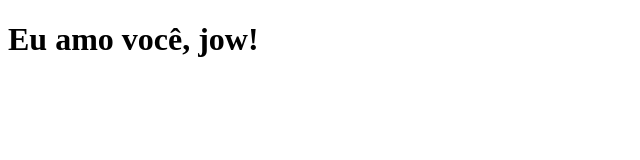
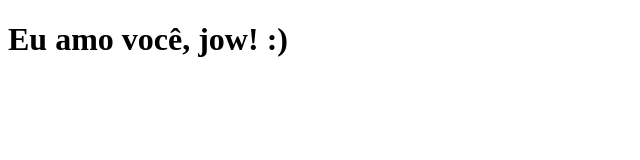
Before and after one commit to Fabim136/clone-tabnews, a Next.js app: page / in a window 1280 px wide. Shown: the top 160 px of the page, without its empty margins (0-640 px from the left). Built offline with nearby package versions, Linux system fonts and the light colour scheme.

Commit message:
modifica a frase

```diff
--- a/pages/index.js
+++ b/pages/index.js
@@ -1,5 +1,5 @@
 function Home() {
-  return <h1> Eu amo você, jow! </h1>;
+  return <h1> Eu amo você, jow! :) </h1>;
 }
 
 function teste() {
```
Also changed, not shown: teste.txt, 1 other file (tests, documents, lock files or other folders).
